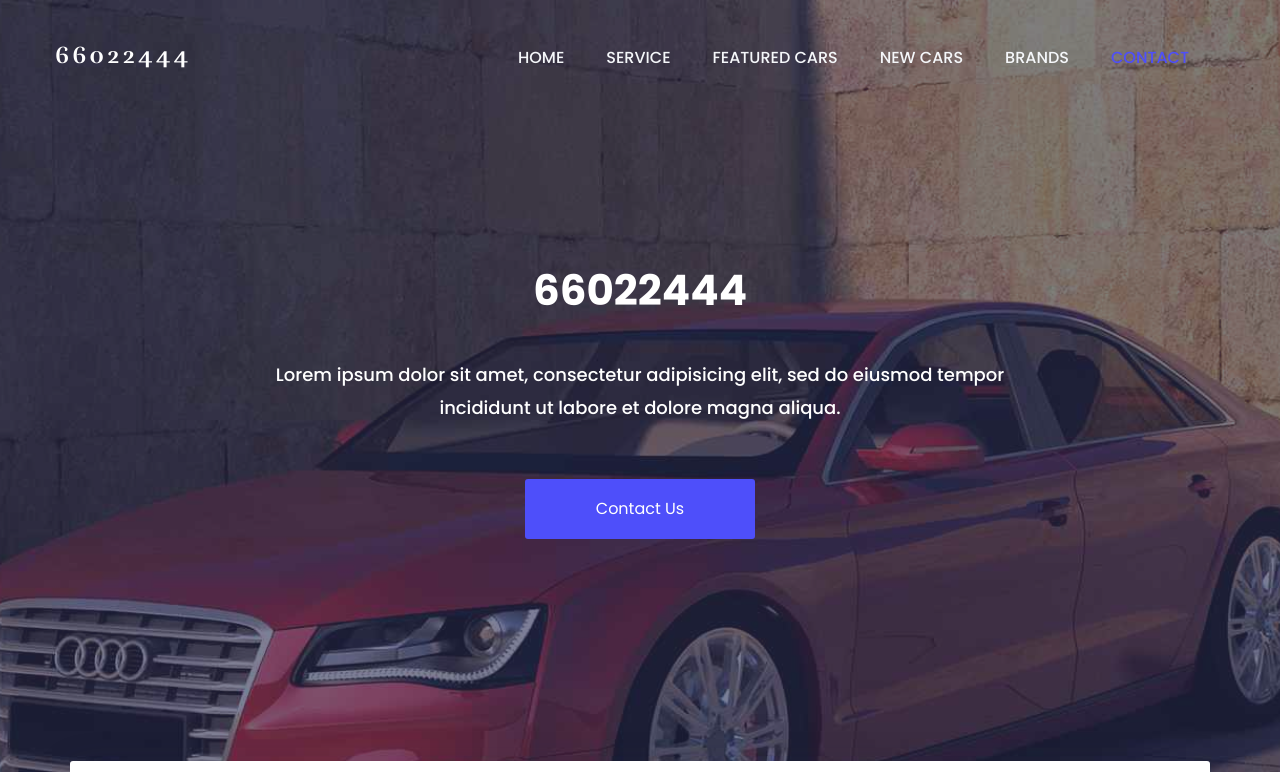
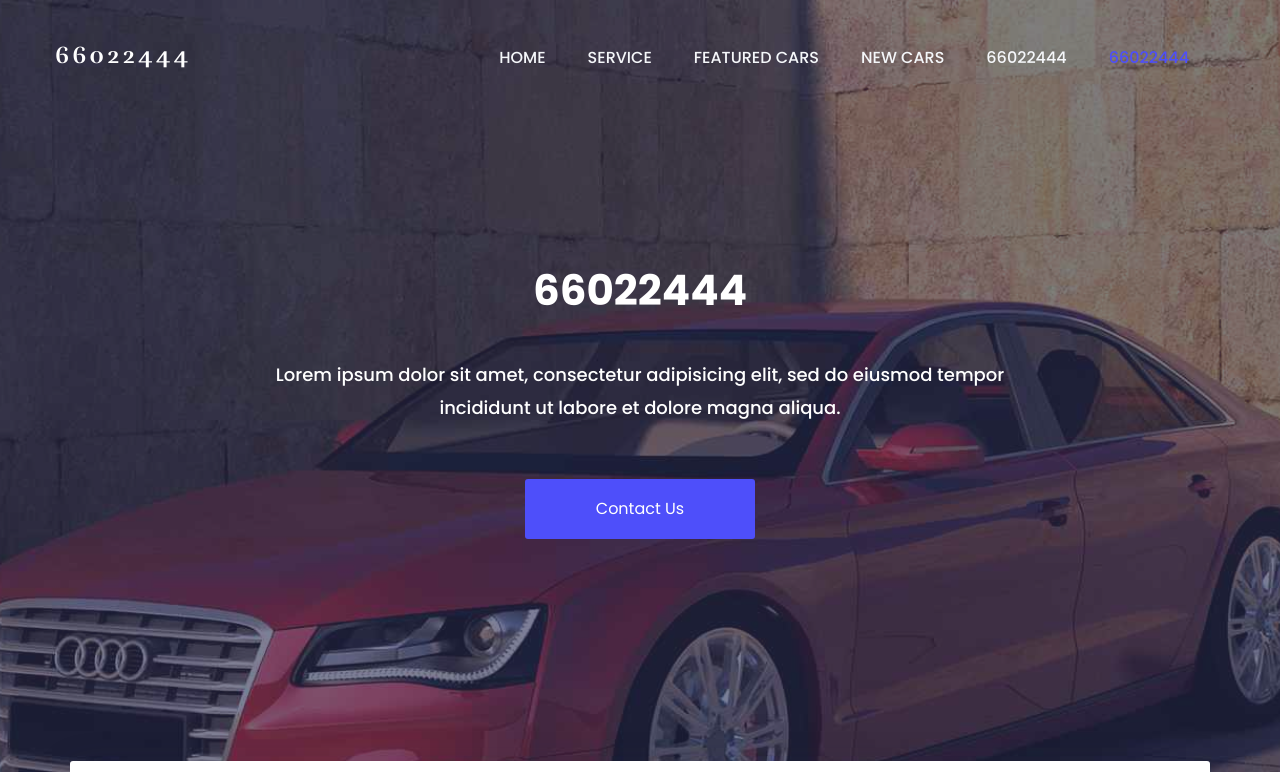
Before and after one commit to kobbmm/Hadaow, a plain HTML site: page index.html in a window 1280 px wide. Shown: the top 772 px of the page. Drawn offline with nearby package versions, Linux system fonts and the light colour scheme.

Commit message:
Push HTML 3/4

```diff
--- a/index.html
+++ b/index.html
@@ -90,8 +90,8 @@
 				                    <li class="scroll"><a href="#service">service</a></li>
 				                    <li class="scroll"><a href="#featured-cars">featured cars</a></li>
 				                    <li class="scroll"><a href="#new-cars">new cars</a></li>
-				                    <li class="scroll"><a href="#brand">brands</a></li>
-				                    <li class="scroll"><a href="#contact">contact</a></li>
+				                    <li class="scroll"><a href="#brand">66022444</a></li>
+				                    <li class="scroll"><a href="#contact">66022444</a></li>
 				                </ul><!--/.nav -->
 				            </div><!-- /.navbar-collapse -->
 				        </div><!--/.container-->
```
Also changed, not shown: 1 other file.
